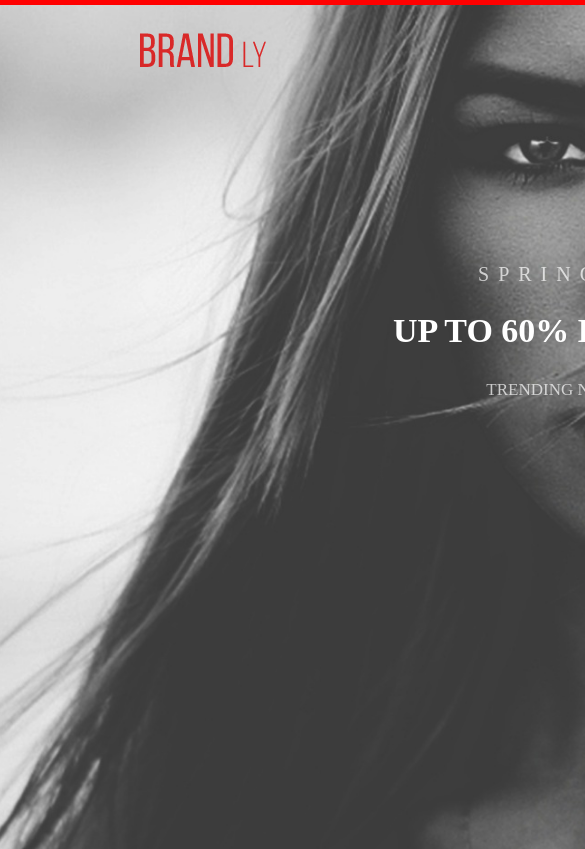
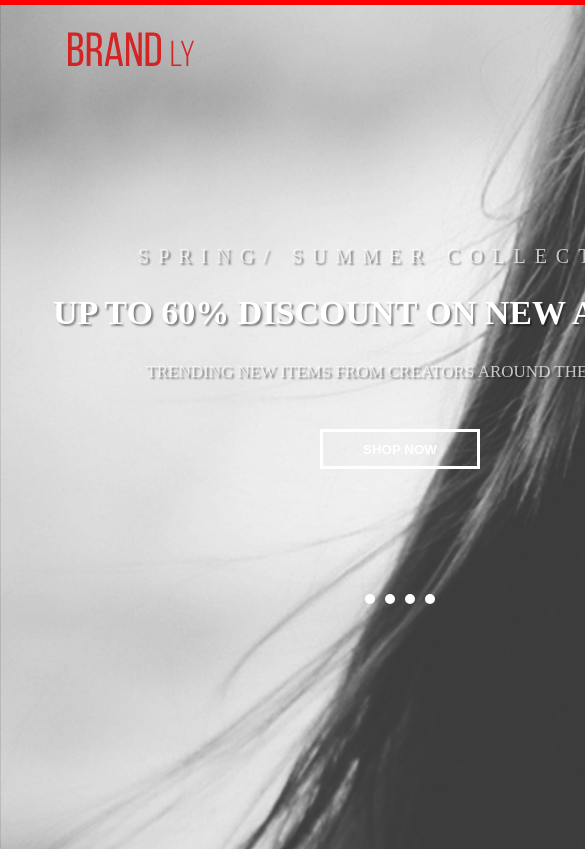
Before and after one commit to stas-lyu/f05-final, a plain HTML site: page header.html in a window 390 px wide. Shown: the top 849 px of the page, 585 px wide, since content can reach past the window. Drawn offline with Linux system fonts and the light colour scheme.

Commit message:
adaptive

```diff
--- a/header.css
+++ b/header.css
@@ -127,3 +127,69 @@
                     background-color: transparent;
                     transform: scale(1.3);
                 }
+
+                .humburger {
+                    display: none;
+                }
+
+                @media screen and (max-width:1000px) {
+                    .container {
+                        width: 1000px;
+                    }
+                    .content {
+                        width: 800px;
+                    }
+                    .nav-list ul li {
+                        padding: 0px 23px;
+                    }
+                    .collection {
+                        margin-top: 17%;
+                    }
+                    .slider {
+                        margin-top: 124px;
+                    }
+                }
+
+                @media screen and (max-width: 800px) {
+                    .container {
+                        width: 800px;
+                    }
+                    .content {
+                        width: 800px;
+                    }
+                    .nav {
+                        justify-content: space-around;
+                    }
+                    .main-page {
+                        background-position: inherit;
+                    }
+                    .collection {
+                        text-shadow: 2px 2px 2px rgba(0, 0, 0, 0.46);
+                    }
+                }
+
+                @media screen and (max-width: 800px) {
+                    .container {
+                        width: 800px;
+                    }
+                    .content {
+                        width: 800px;
+                    }
+                    .nav {
+                        justify-content: space-between;
+                        margin: 0px 68px;
+                    }
+                    .nav-list {
+                        display: none;
+                    }
+                    .humburger {
+                        display: block;
+                        color: #ffff;
+                    }
+                    .collection {
+                        margin-top: 19%;
+                    }
+                    .slider {
+                        margin-top: 120px;
+                    }
+                }
--- a/header.html
+++ b/header.html
@@ -6,6 +6,7 @@
     <meta name="viewport" content="width=device-width, initial-scale=1.0">
     <title>Document</title>
     <link rel="stylesheet" href="./header.css">
+    <link rel="stylesheet" href="https://use.fontawesome.com/releases/v5.6.1/css/all.css" integrity="sha384-gfdkjb5BdAXd+lj+gudLWI+BXq4IuLW5IT+brZEZsLFm++aCMlF1V92rMkPaX4PP" crossorigin="anonymous">
 </head>
 
 <body>
@@ -36,6 +37,9 @@
                             </li>
                         </ul>
                     </div>
+                    <div class="humburger">
+                        <a href="#"><i class="fas fa-bars fa-3x"></i></a>
+                    </div>
                 </nav>
                 <section class="collection">
                     <p class="coll">Spring/ Summer collection</p>
```
Lines whose indentation alone changed are shown as unchanged.
